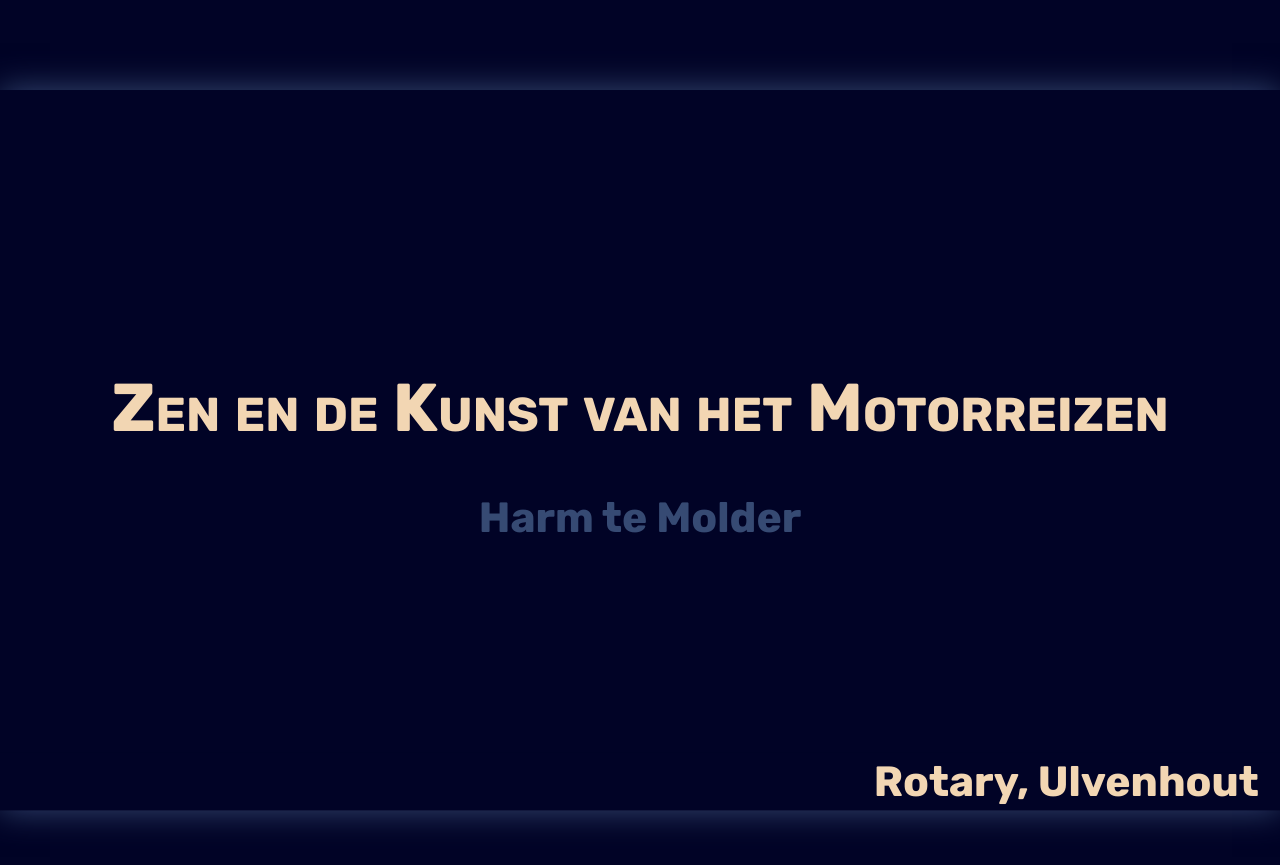
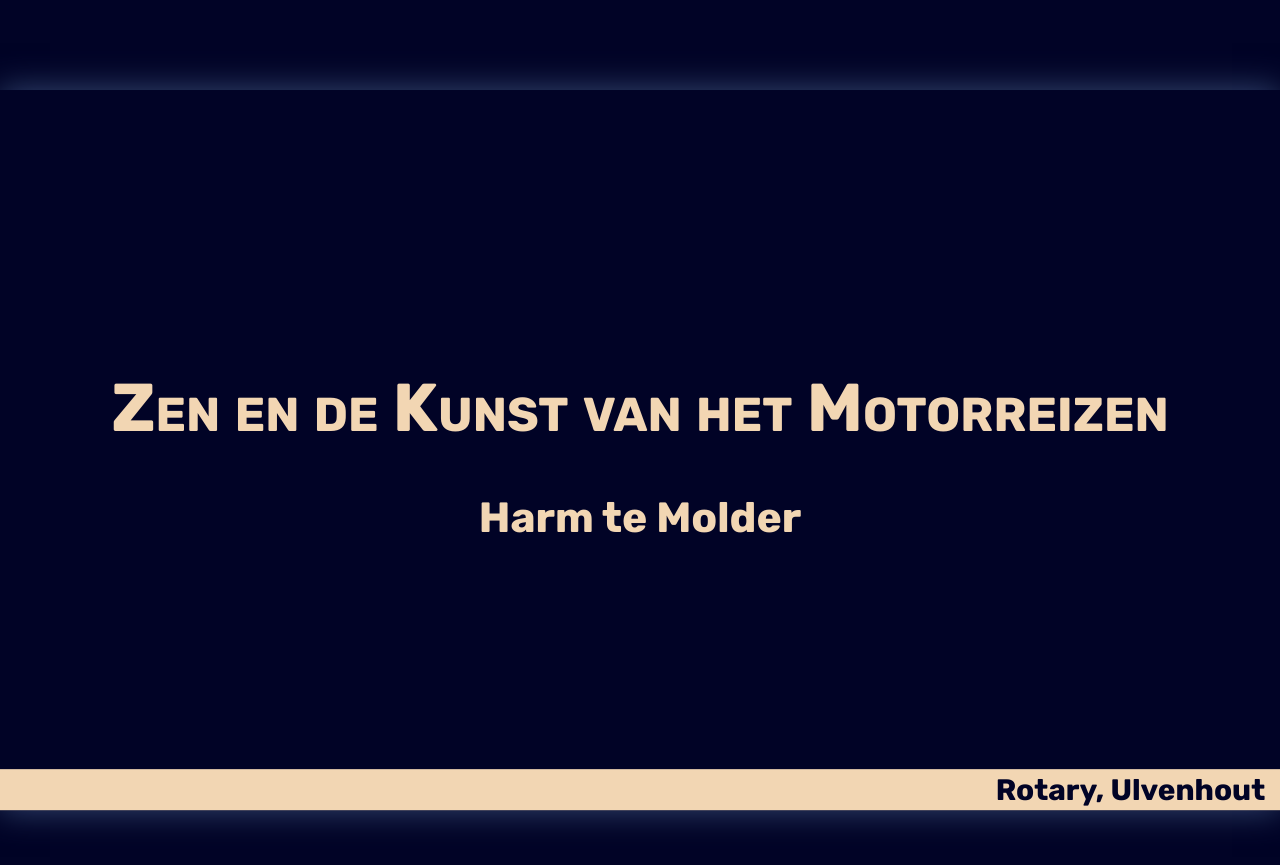
Before and after one commit to harmtemolder/presentations, a Jekyll site: the page built from 20191119-zen-en-de-kunst-van-het-motorreizen.md, in a window 1280 px wide. Shown: the top 865 px of the page. Built offline with Jekyll 4.4.1, drawn with Linux system fonts in a browser that asks for light colours.

Commit message:
Minor tweaks

```diff
--- a/_includes/20191119-zen-en-de-kunst-van-het-motorreizen.md
+++ b/_includes/20191119-zen-en-de-kunst-van-het-motorreizen.md
@@ -4,7 +4,7 @@ template: title-dark
 
 ## {{ page.author }}
 
-## .footnote[{{ page.location }}]
+### .footnote[{{ page.location }}]
 ???
 
 *c: Clone slideshow*
@@ -1160,9 +1160,7 @@ template: title-black
 
 ## {{ page.author }}
 
-### {{ page.location }}
-
-## .footnote[.twitter[[Twitter: @harmtemolder](https://twitter.com/harmtemolder)]]
+### .footnote[.twitter[[Twitter: @harmtemolder](https://twitter.com/harmtemolder)]]
 ---
 
 template: title-black
@@ -1171,9 +1169,7 @@ template: title-black
 
 ## {{ page.author }}
 
-### {{ page.location }}
-
-## .footnote[.instagram[[Instagram: @sixwheelseast](https://www.instagram.com/sixwheelseast/)]]
+### .footnote[.instagram[[Instagram: @sixwheelseast](https://www.instagram.com/sixwheelseast/)]]
 
 <!-- TODO
 * Replace all " " with " "
--- a/styles/20191119-zen-en-de-kunst-van-het-motorreizen.scss
+++ b/styles/20191119-zen-en-de-kunst-van-het-motorreizen.scss
@@ -116,12 +116,12 @@ blockquote .source {
   text-decoration: none;
 }
 
-.footnote .inverse, .footnote .inverse a {
+.inverse .footnote, .inverse .footnote a {
   background-color: $light;
   color: $dark !important;
 }
 
-.footnote .black, .footnote .black a {
+.black .footnote, .black .footnote a {
   background-color: $light;
   color: #000 !important;
 }
```
Also changed, not shown: other parts of _includes/20191119-zen-en-de-kunst-van-het-motorreizen.md (+5 -5 lines).
